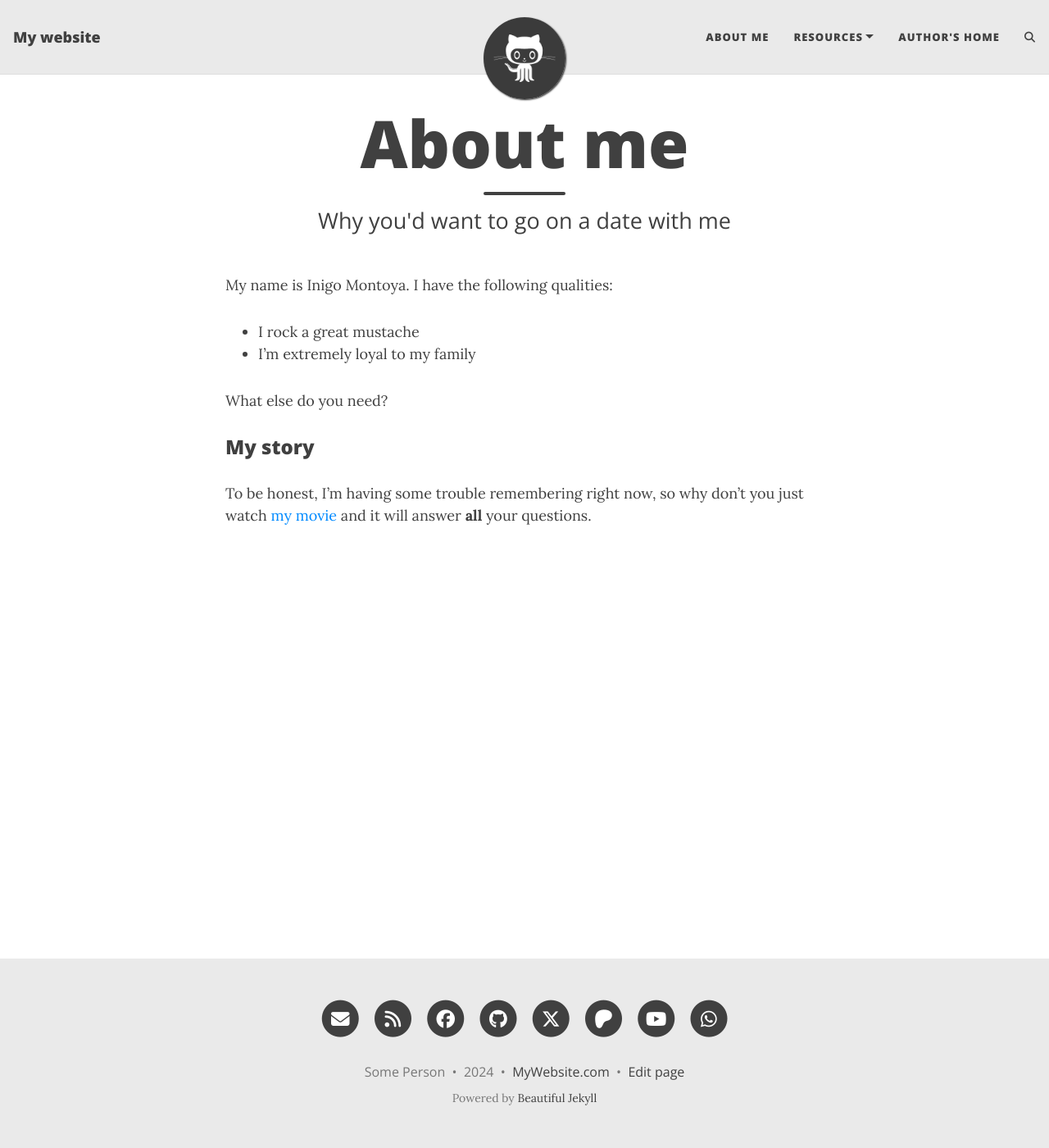
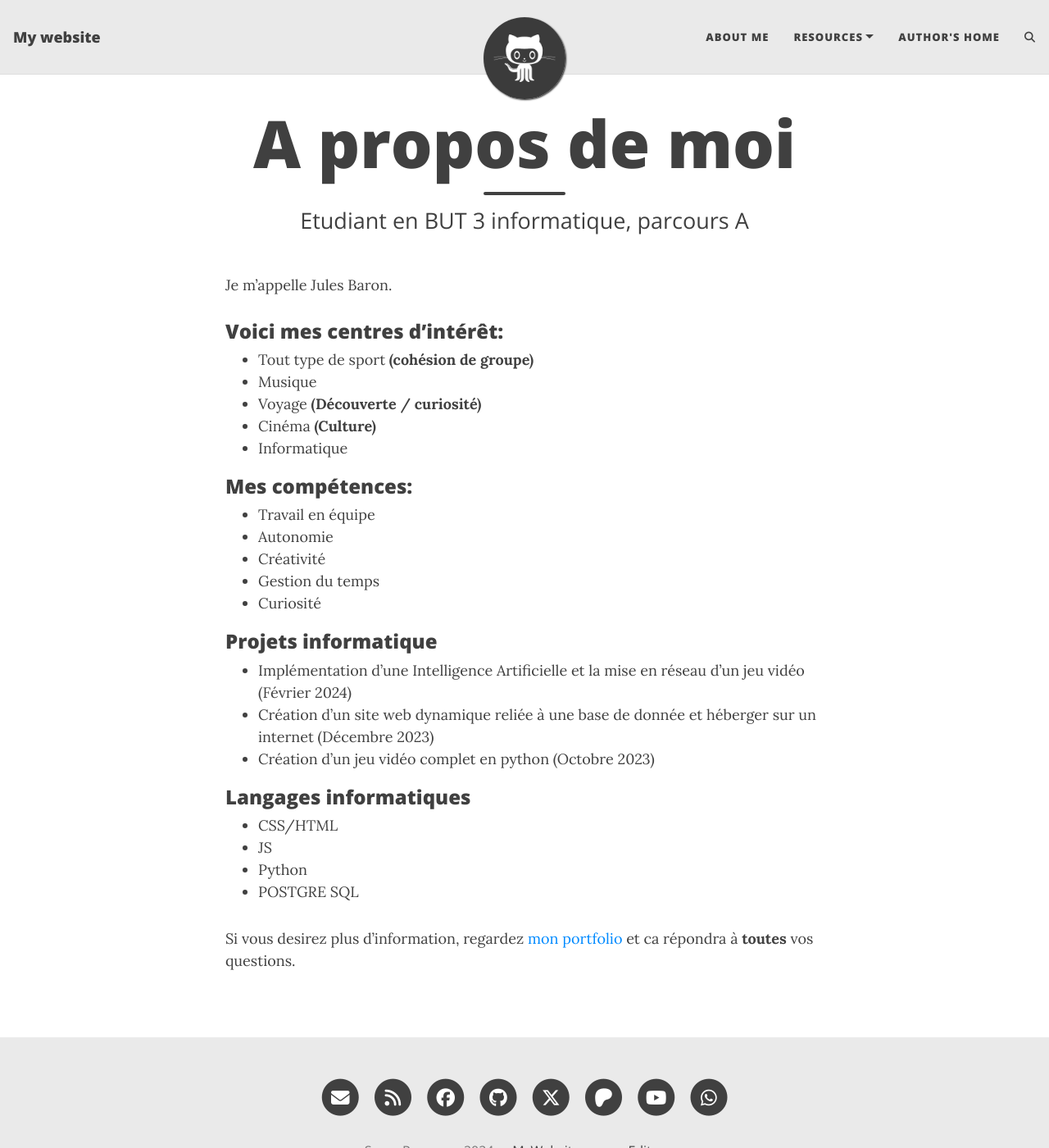
Before and after one commit to RavenJB/RavenJB.github.io, a Jekyll site: the page built from aboutme.md, in a window 1280 px wide and 1400 px high. Shown: the whole window at 82% size. Built offline with Jekyll 4.4.1, drawn with Linux system fonts in a browser that asks for light colours; comment, search, counter and statistics services are not loaded.

Commit message:
Update aboutme.md

```diff
--- a/aboutme.md
+++ b/aboutme.md
@@ -1,16 +1,41 @@
 ---
 layout: page
-title: About me
-subtitle: Why you'd want to go on a date with me
+title: A propos de moi
+subtitle: Etudiant en BUT 3 informatique, parcours A
 ---
 
-My name is Inigo Montoya. I have the following qualities:
+Je m'appelle Jules Baron.
 
-- I rock a great mustache
-- I'm extremely loyal to my family
+### Voici mes centres d'intérêt:
 
-What else do you need?
+- Tout type de sport **(cohésion de groupe)**
+- Musique
+- Voyage **(Découverte / curiosité)**
+- Cinéma **(Culture)**
+- Informatique
 
-### My story
 
-To be honest, I'm having some trouble remembering right now, so why don't you just watch [my movie](https://en.wikipedia.org/wiki/The_Princess_Bride_%28film%29) and it will answer **all** your questions.
+### Mes compétences:
+
+- Travail en équipe
+- Autonomie
+- Créativité
+- Gestion du temps
+- Curiosité
+
+
+### Projets informatique
+
+- Implémentation d’une Intelligence Artificielle et la mise en réseau d’un jeu vidéo (Février 2024)
+- Création d’un site web dynamique reliée à une base de donnée et héberger sur un internet (Décembre 2023)
+- Création d’un jeu vidéo complet en python (Octobre 2023)
+
+### Langages informatiques
+
+- CSS/HTML
+- JS
+- Python
+- POSTGRE SQL
+
+
+Si vous desirez plus d'information, regardez [mon portfolio](https://julesbaron26.wordpress.com/) et ca répondra à **toutes** vos questions.
```
